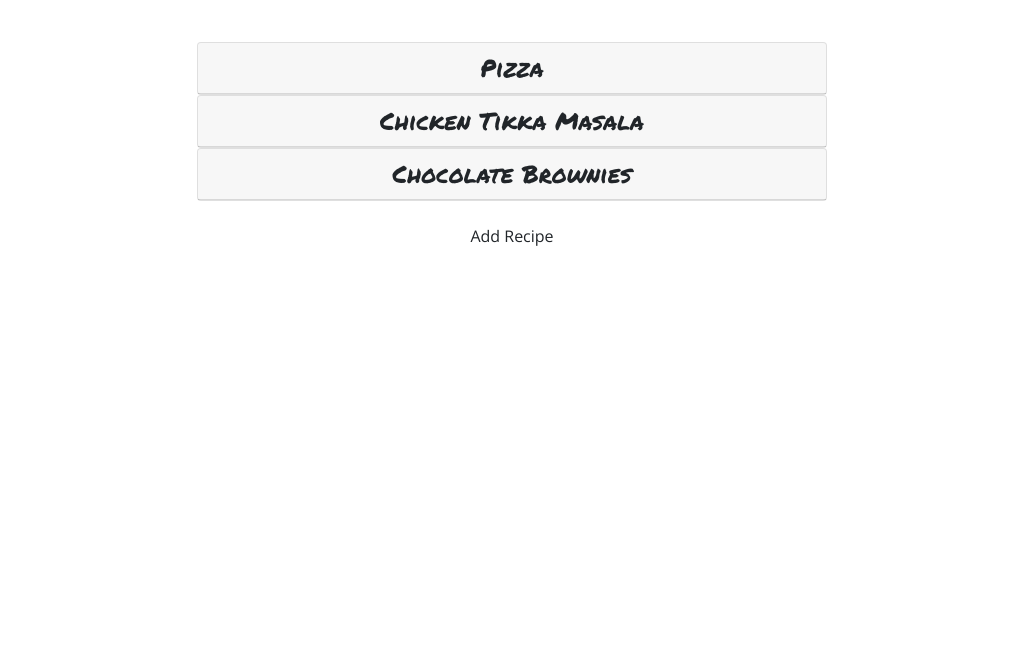
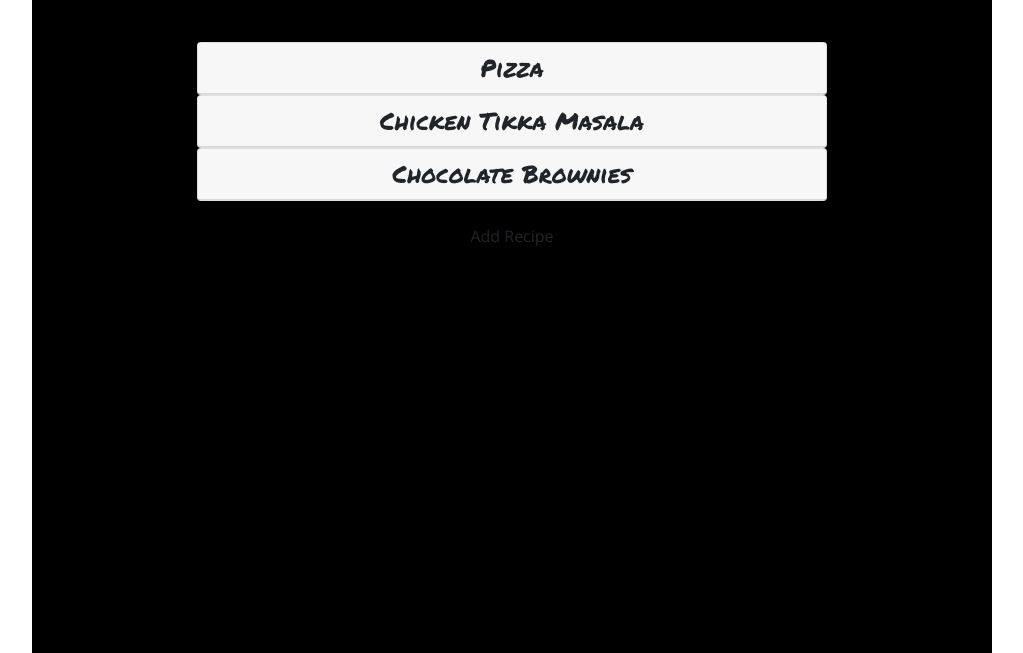
Before and after one commit to alanpaulprice/recipe-box, a React app: page / in a window 1280 px wide. Shown: the part 147-800 px from the top of the page, without its empty margins (128-1151 px from the left). Built offline with nearby package versions, Linux system fonts and the light colour scheme.

Commit message:
brown scheme to black, added black background, font color to white

```diff
--- a/src/styles/style.less
+++ b/src/styles/style.less
@@ -1,5 +1,6 @@
 // B3D89C 808080 654236 FCDDBB
-@color-1: #654236;
+@color-1: #ffffff;
+@color-2: #000000;
 
 *{
   box-sizing: border-box;
@@ -7,10 +8,12 @@
   color: @color-1;
 }
 
-html body, #container{
+#container{
   min-width: 350px;
   max-width: 960px;
+  min-height: 100vh;
   margin: 0 auto;
+  background-color: @color-2;
 }
 
 .header{
```
